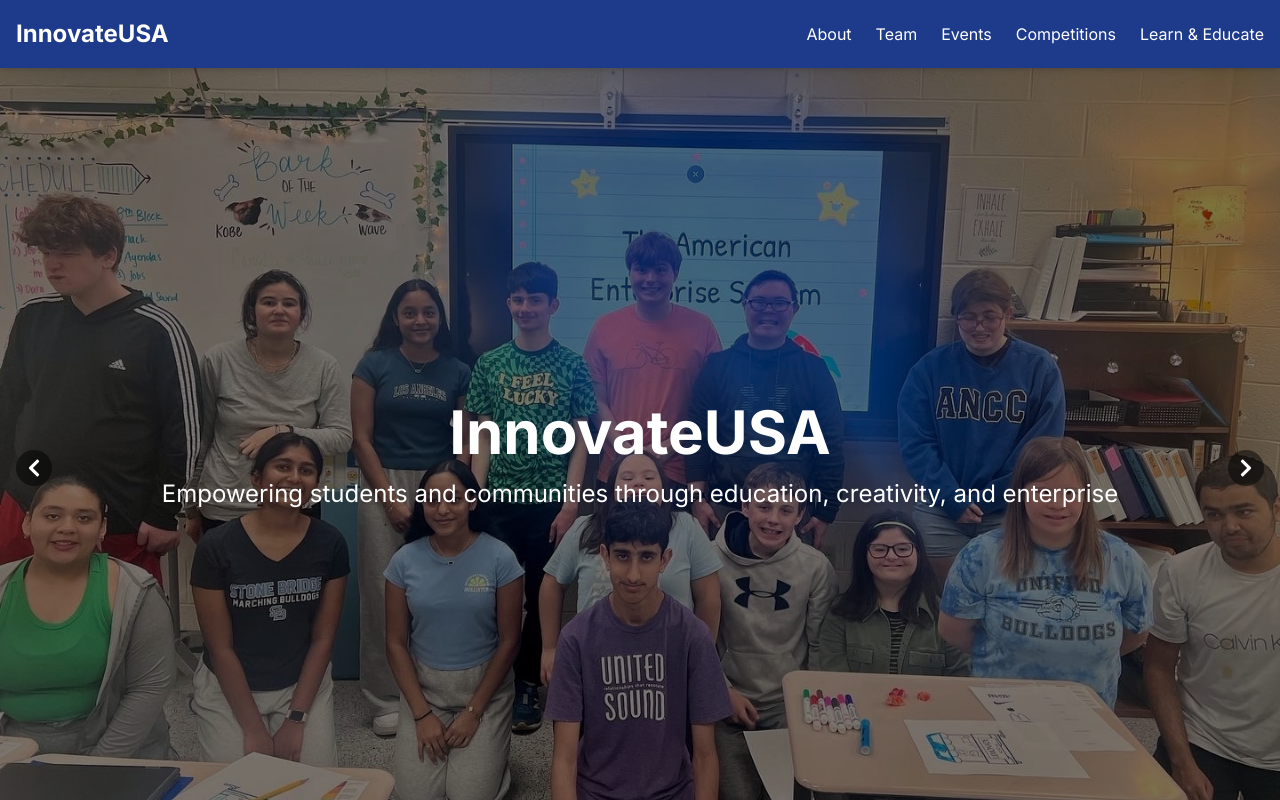
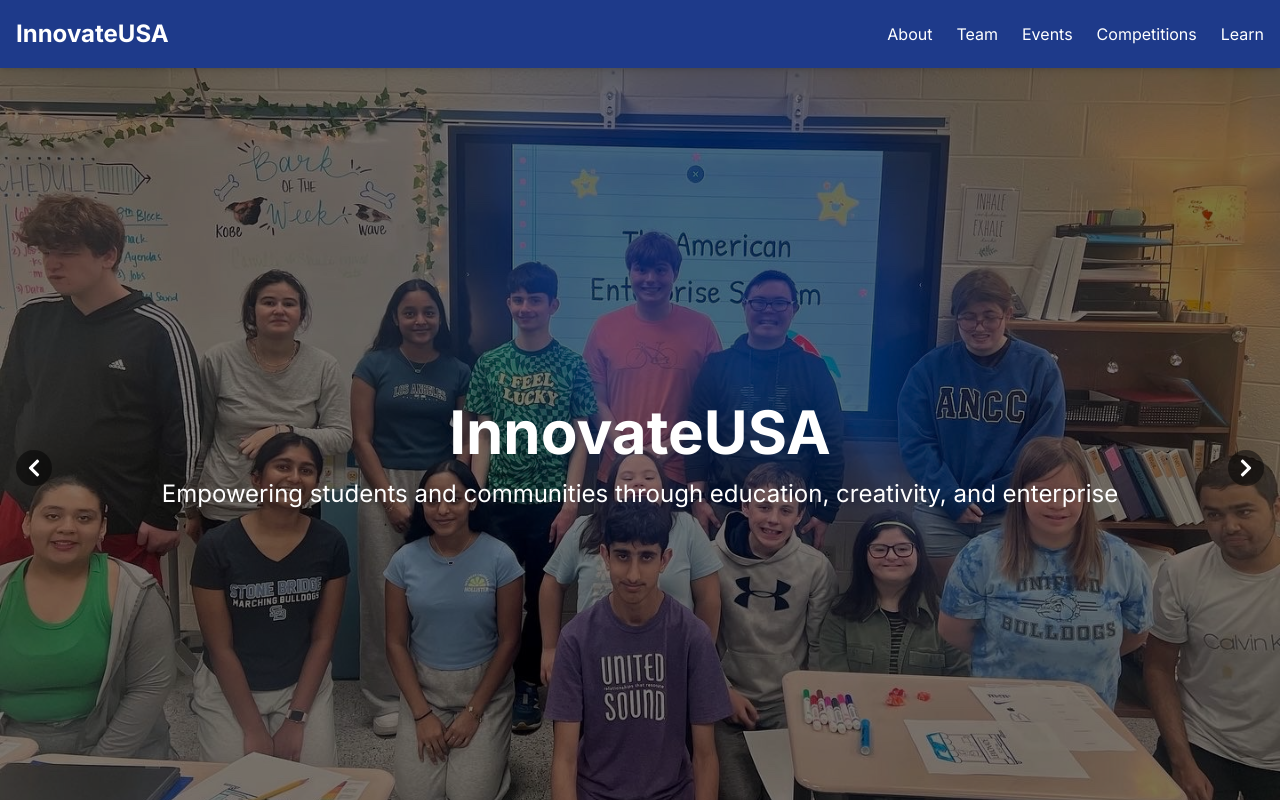
Before and after one commit to arao761/innovate-usa, a Next.js app: page / in a window 1280 px wide. Shown: the top 800 px of the page. Built offline with nearby package versions, Linux system fonts and the light colour scheme.

Commit message:
didn't work trying this now

```diff
--- a/app/layout.tsx
+++ b/app/layout.tsx
@@ -5,8 +5,8 @@
 const inter = Inter({ subsets: ["latin"] });
 
 export const metadata: Metadata = {
-  title: "Create Next App",
-  description: "Generated by create next app",
+  title: "Innovate USA",
+  description: "Empowering students and communities through education, creativity, and enterprise",
 };
 
 export default function RootLayout({
--- a/components/Header.tsx
+++ b/components/Header.tsx
@@ -47,7 +47,7 @@
                 </h1>
                 <nav className="hidden lg:flex">
                     <ul className="flex space-x-6">
-                        {['About', 'Team', 'Events', 'Competitions', 'Learn & Educate'].map((item) => (
+                        {['About', 'Team', 'Events', 'Competitions', 'Learn'].map((item) => (
                             <li key={item}>
                                 <a
                                     href={`#${item.toLowerCase().replace(' & ', '-')}`}
```
